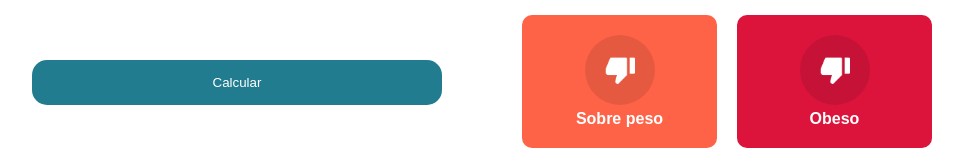
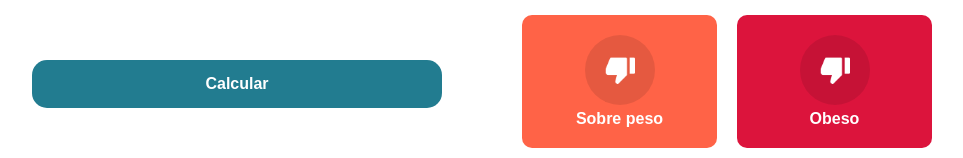
Before and after one commit to leobhmg45/imc, a React (Create React App) app: page / in a window 1280 px wide. Shown: the part 247-405 px from the top of the page, without its empty margins (158-1121 px from the left). Built offline with nearby package versions, Linux system fonts and the light colour scheme.

Commit message:
tamanho da letra do botao

```diff
--- a/src/App.module.css
+++ b/src/App.module.css
@@ -36,6 +36,8 @@ body {
     border-radius: 15px;
     cursor: pointer;
     margin-top: 40px;
+    font-size: medium;
+    font-weight: bold;
 }
 
 .container .leftSide button:hover {
```
